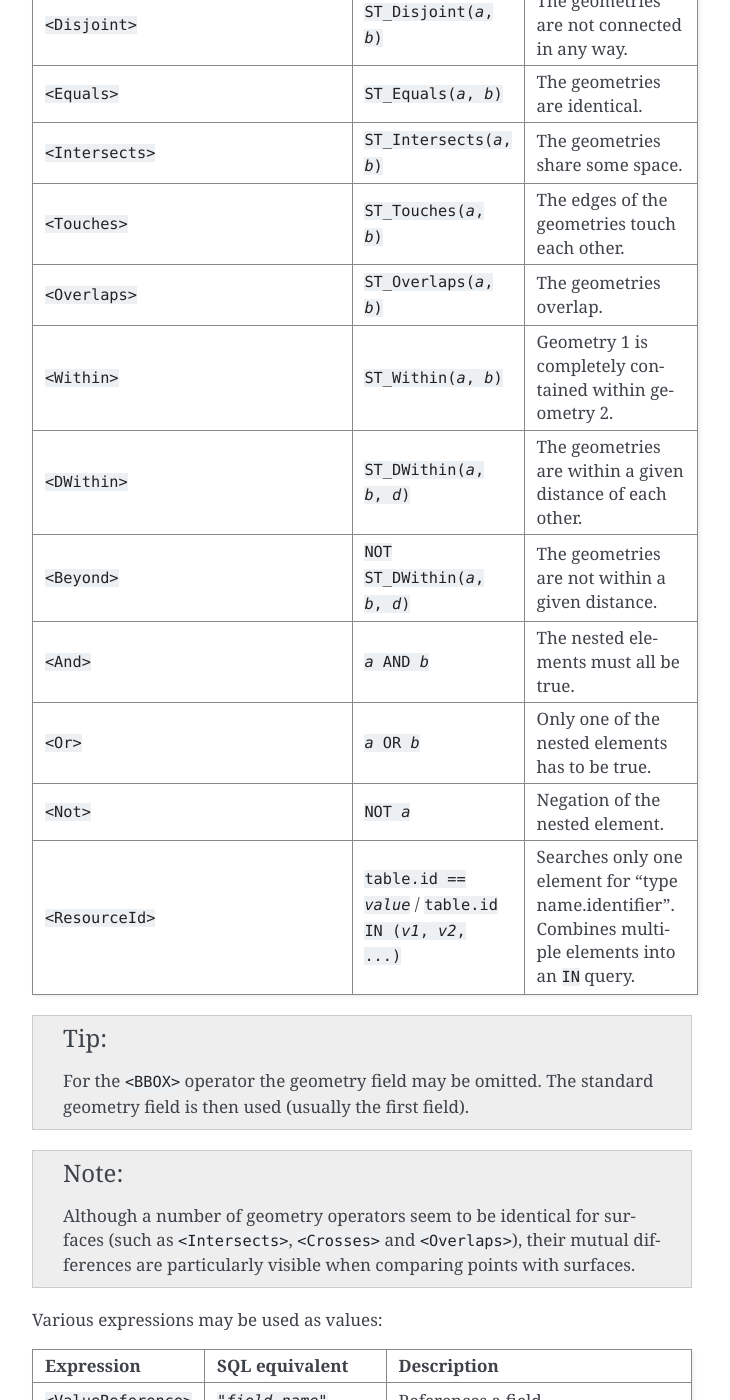
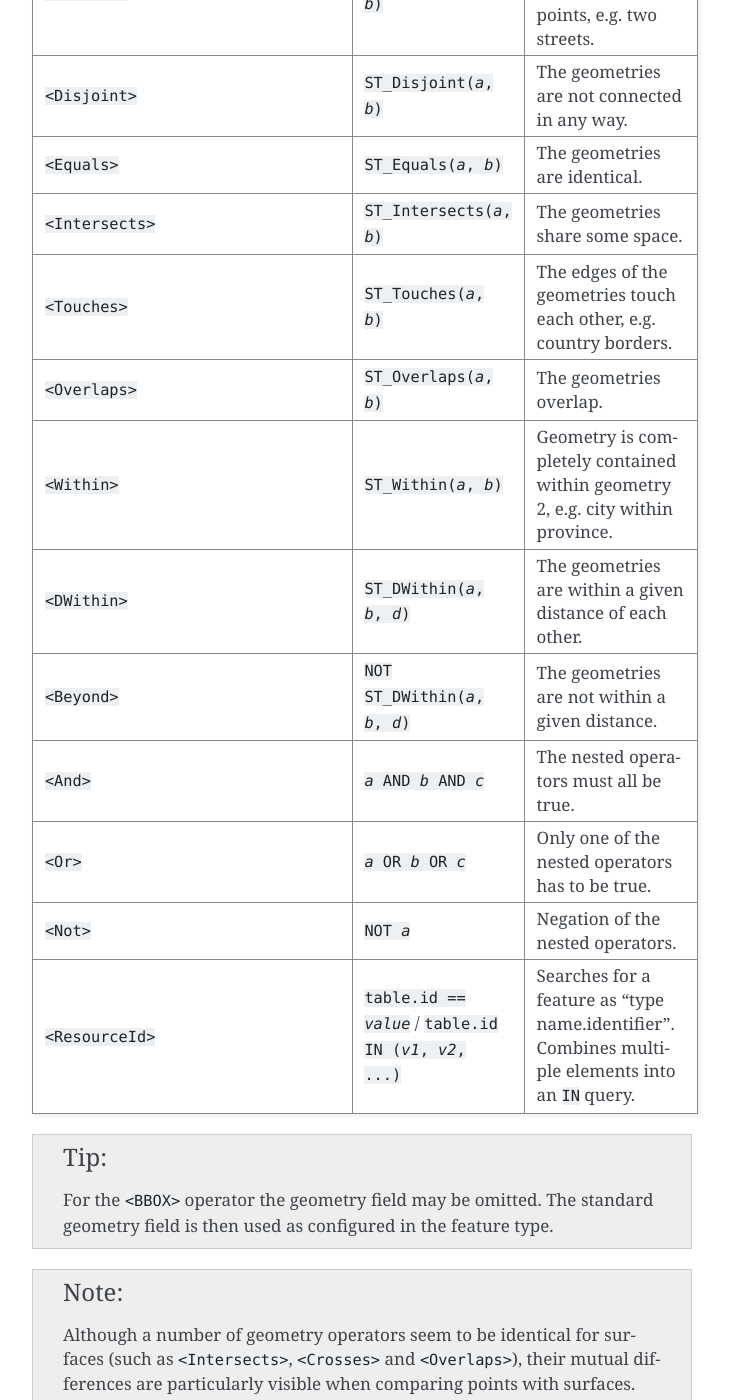
Before and after one commit to Amsterdam/django-gisserver, a Sphinx documentation site: the page built from docs/user/filters.rst, in a window 1280 px wide and 1400 px high, scrolled down 3860 px. Shown: the whole window, without its empty margins (388-1118 px from the left). Built offline with Sphinx 7.4.7, drawn with Linux system fonts in a browser that asks for light colours; some of the changed text lies outside the part shown.

Commit message:
docs: reword description of filters/functions

```diff
--- a/docs/user/filters.rst
+++ b/docs/user/filters.rst
@@ -151,13 +151,13 @@ These tags are all supported:
      - Property may not exist (currently implemented as ``<PropertyIsNil>``).
    * - ``<BBOX>``
      - :samp:`ST_Intersects({a}, {b})`
-     - Geometry must be in value 2. The field name may be omitted to use the default.
+     - Geometry must be partly in value 2. The field name may be omitted to use the default.
    * - ``<Contains>``
      - :samp:`ST_Contains({a}, {b})`
-     - Geometry 1 completely contains geometry 2.
+     - Geometry completely contains geometry 2, e.g. province contains city.
    * - ``<Crosses>``
      - :samp:`ST_Crosses({a}, {b})`
-     - The geometries have some common interior points.
+     - The geometries have some common interior points, e.g. two streets.
    * - ``<Disjoint>``
      - :samp:`ST_Disjoint({a}, {b})`
      - The geometries are not connected in any way.
@@ -169,13 +169,13 @@ These tags are all supported:
      - The geometries share some space.
    * - ``<Touches>``
      - :samp:`ST_Touches({a}, {b})`
-     - The edges of the geometries touch each other.
+     - The edges of the geometries touch each other, e.g. country borders.
    * - ``<Overlaps>``
      - :samp:`ST_Overlaps({a}, {b})`
      - The geometries overlap.
    * - ``<Within>``
      - :samp:`ST_Within({a}, {b})`
-     - Geometry 1 is completely contained within geometry 2.
+     - Geometry is completely contained within geometry 2, e.g. city within province.
    * - ``<DWithin>``
      - :samp:`ST_DWithin({a}, {b}, {d})`
      - The geometries are within a given distance of each other.
@@ -183,22 +183,22 @@ These tags are all supported:
      - :samp:`NOT ST_DWithin({a}, {b}, {d})`
      - The geometries are not within a given distance.
    * - ``<And>``
-     - :samp:`{a} AND {b}`
-     - The nested elements must all be true.
+     - :samp:`{a} AND {b} AND {c}`
+     - The nested operators must all be true.
    * - ``<Or>``
-     - :samp:`{a} OR {b}`
-     - Only one of the nested elements has to be true.
+     - :samp:`{a} OR {b} OR {c}`
+     - Only one of the nested operators has to be true.
    * - ``<Not>``
      - :samp:`NOT {a}`
-     - Negation of the nested element.
+     - Negation of the nested operators.
    * - ``<ResourceId>``
      - :samp:`table.id == {value}` / :samp:`table.id IN ({v1}, {v2}, ...)`
-     - Searches only one element for "type name.identifier".
+     - Searches for a feature as "type name.identifier".
        Combines multiple elements into an ``IN`` query.
 
 .. tip::
    For the ``<BBOX>`` operator the geometry field may be omitted.
-   The standard geometry field is then used (usually the first field).
+   The standard geometry field is then used as configured in the feature type.
 
 .. note::
    Although a number of geometry operators seem to be identical for surfaces
@@ -292,6 +292,23 @@ As a simple example:
     <fes:Function name="sin">
         <fes:ValueReference>fieldname</fes:ValueReference>
     </fes:Function>
+
+As expressions can be functions, the following filter is possible:
+
+.. code-block:: xml
+
+    <Filter>
+        <PropertyIsEqualTo>
+            <Function name="strToLowerCase">
+                <Function name="strSubstring">
+                    <ValueReference>name</ValueReference>
+                    <Literal>0</Literal>
+                    <Literal>4</Literal>
+                </Function>
+            </Function>
+            <Literal>cafe</Literal>
+        </PropertyIsEqualTo>
+    </Filter>
 
 Various functions are built-in available in the server, inspired by the filter functions found
 in `GeoServer <https://docs.geoserver.org/stable/en/user/filter/function_reference.html>`_:
```
